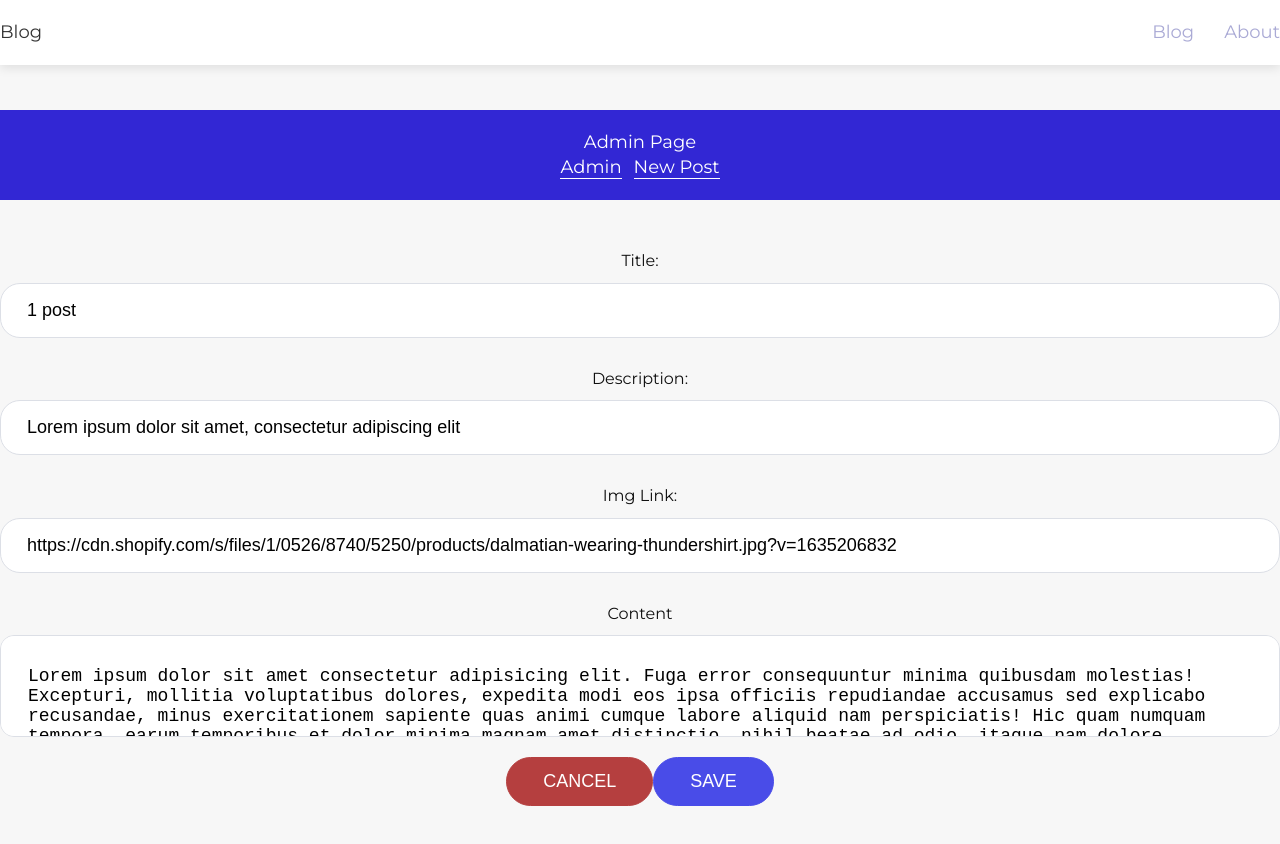
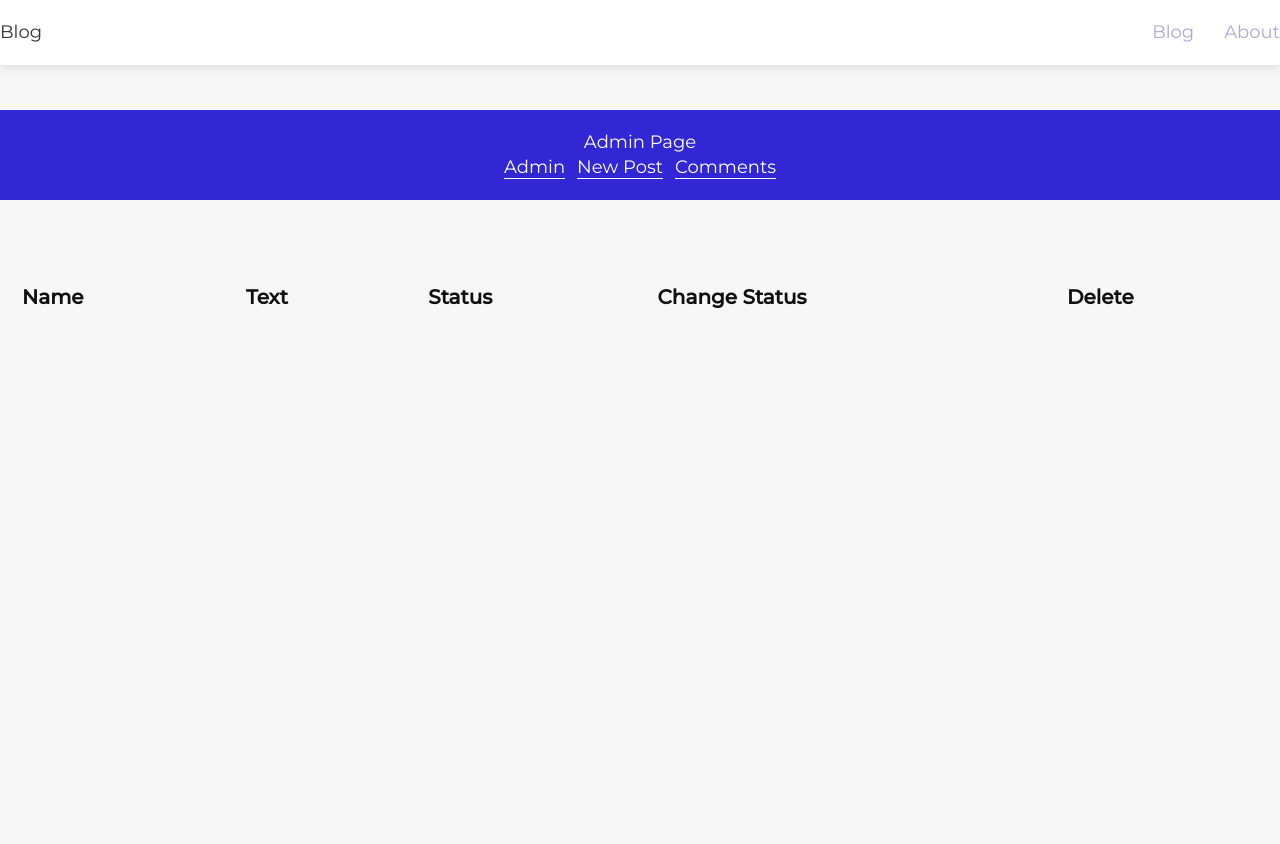
Before and after one commit to ukrmatsypula/jack-nt, a Nuxt app: page /admin/comments in a window 1280 px wide. Shown: the top 844 px of the page. Built offline with nearby package versions, Linux system fonts and the light colour scheme.

Commit message:
feat: add page comment

```diff
--- /dev/null
+++ b/components/admin/CommentTable.vue
@@ -0,0 +1,56 @@
+<template>
+  <section>
+    <div class="container">
+      <table>
+
+        <!-- thead -->
+        <thead>
+          <tr><th v-for="(th, index) in thead" :key="index">{{ th }}</th></tr>
+        </thead>
+        <!-- tbody -->
+        <slot name="tbody"> </slot>
+
+      </table>
+    </div>
+  </section>
+</template>
+
+<script>
+export default {
+  props: {
+    thead: {
+      type: Array,
+      required: true
+    }
+  }
+}
+</script>
+
+<style lang="scss" scoped>
+// Default table
+table {
+  width: 100%;
+  line-height: 1.5em;
+  // mb
+  border-collapse: separate;
+  border-spacing: 0 14px;
+  thead th {
+    padding: 20px 22px;
+    white-space: nowrap;
+    font-size: 20px;
+  }
+  td {
+    padding: 20px;
+  }
+  tbody tr {
+    background-color: #ffffff;
+    transition: all .25s cubic-bezier(.02,.01,.47,1);
+    box-shadow: 0 16px 16px rgba(0,0,0,.01);
+    &:hover {
+      box-shadow: 0 16px 16px rgba(0,0,0,.02);
+      transform: translate(0,-3px);
+      transition-delay: 0s !important;
+    }
+  }
+}
+</style>
--- a/layouts/admin.vue
+++ b/layouts/admin.vue
@@ -5,6 +5,7 @@
       <Intro title="Admin Page">
         <nuxt-link to="/admin" class="link linkWhite">Admin</nuxt-link>
         <nuxt-link to="/admin/new-post" class="link linkWhite">New Post</nuxt-link>
+        <nuxt-link to="/admin/comments" class="link linkWhite">Comments</nuxt-link>
       </Intro>
       <Nuxt />
     </div>
--- /dev/null
+++ b/pages/admin/comments/index.vue
@@ -0,0 +1,53 @@
+<template>
+  <div>
+    <CommentTable
+      :thead="['Name', 'Text', 'Status', 'Change Status', 'Delete']"
+    >
+    <tbody name="tbody">
+      <tr v-for="(comment, index) in comments" :key="index">
+        <td><span>{{ comment.name }}</span></td>
+        <td><span>{{ comment.text }}</span></td>
+        <td v-if="comment.status"><span class="status true">Publish</span></td>
+        <td v-else><span class="status false">Hiden</span></td>
+        <td><span>{{ comment.changeStatus }}</span></td>
+        <td><span>{{ comment.delete }}</span></td>
+      </tr>
+    </tbody>
+    </CommentTable>
+  </div>
+</template>
+
+<script>
+import CommentTable from "@/components/admin/CommentTable.vue";
+
+export default {
+  components: {
+    CommentTable,
+  },
+  layout: "admin",
+  data: () => ({
+    comments: [
+      {
+        id: 1,
+        name: "Roman",
+        text: "Test Roman comment lorem ipsum dolor emet sit elit comment!!!",
+        status: true,
+      },
+      {
+        id: 2,
+        name: "Alex",
+        text: "Test Alex comment lorem ipsum dolor emet sit elit comment!!!",
+        status: false,
+      },
+    ],
+  }),
+  methods: {
+    onSubmit(newPost) {
+      console.log("Post Editing");
+      console.log(newPost);
+    },
+  },
+};
+</script>
+
+<style></style>
```
